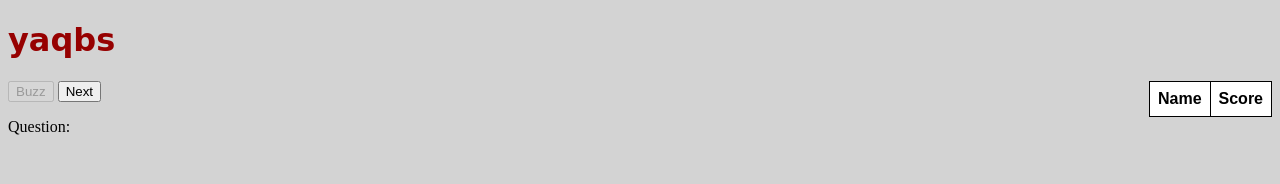
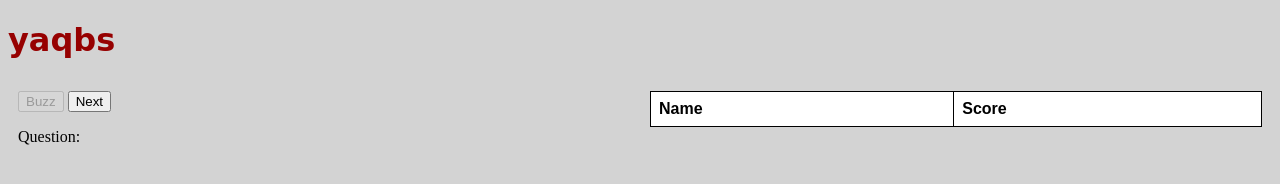
Before and after one commit to connor-r78/yaqbs, a website: page client/index.html in a window 1280 px wide. Drawn offline with nearby package versions, Linux system fonts and the light colour scheme; no server answers.

Commit message:
Update index.html

```diff
--- a/client/index.html
+++ b/client/index.html
@@ -6,6 +6,9 @@
     <meta name="google-adsense-account" content="ca-pub-9760461879923318">
     <title>YAQBS</title>
     <style>
+    	* {
+          box-sizing: border-box;
+        }
         body {
             background-color: lightgray;
         }
@@ -24,11 +27,15 @@
           text-align: left;
           padding: 8px;
         }
-        #left {
+        .row:after {
+            content: "";
+            display: table;
+            clear: both;
+        }
+        .column {
             float: left;
-        }
-        #right {
-            float: right;
+            width: 50%;
+            padding: 10px;
         }
         #answer {
             font-weight: bold;
@@ -68,13 +75,14 @@
   </head>
   <body>
     <h1>yaqbs</h1>
-    <div id = "left">
+
+    <div class = "row">
+    	<div class = "column">
         	<button id="buzzButton" onclick="recordBuzz()">Buzz</button>
             <button id="nextButton">Next</button>
             <p id="question">Question: </p>
         </div>
-
-    <div id = "right">
+        <div class = "column">
         	<table id = "scoreTable">
               <tr>
                   <th>Name</th>
@@ -82,6 +90,7 @@
               </tr>
               <tr></tr>
         	</table>
+        </div>
     </div>
 
     <script>
```
Lines whose indentation alone changed are shown as unchanged.
